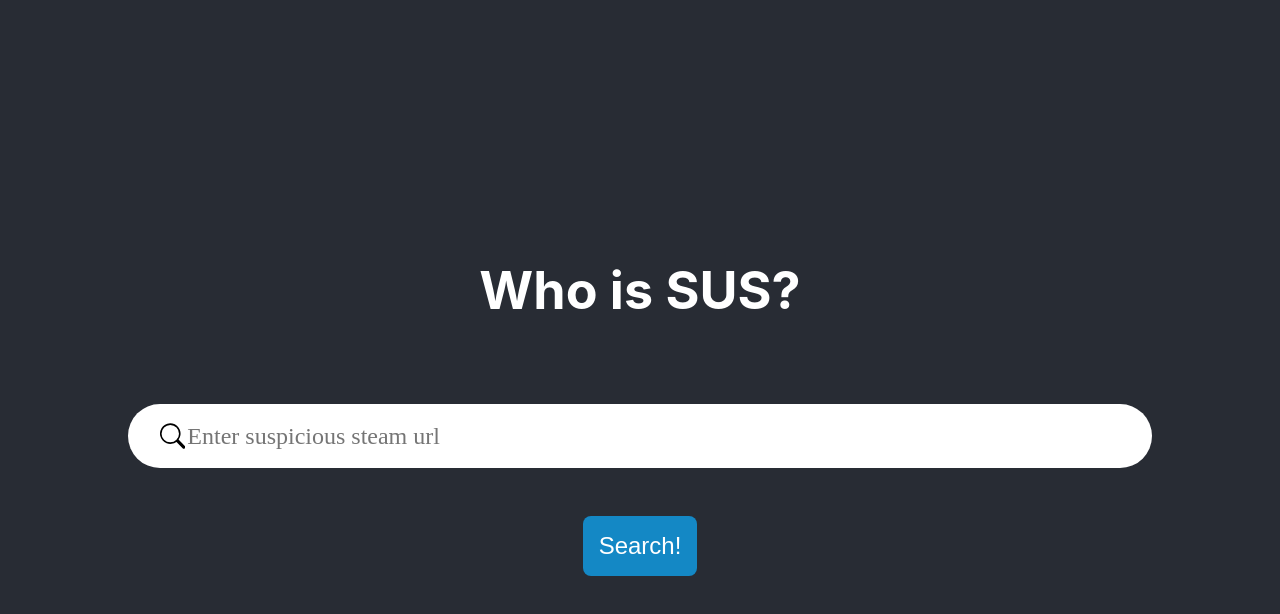
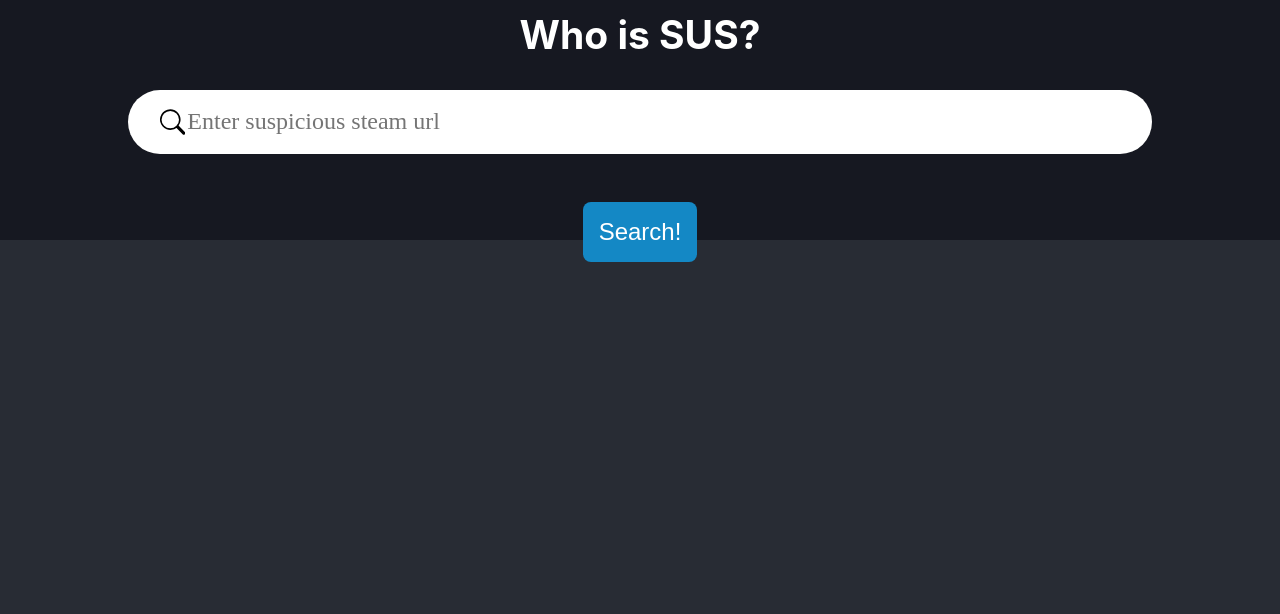
Before and after one commit to idanbachar/cs-sus-web, a React (Create React App) app: page / in a window 1280 px wide. Shown: the top 614 px of the page. Built offline with nearby package versions, Linux system fonts and the light colour scheme.

Commit message:
added support for owned games swipper and design fixes and improvements

```diff
--- a/package.json
+++ b/package.json
@@ -15,6 +15,7 @@
     "react-dom": "^18.2.0",
     "react-icons": "^4.11.0",
     "react-scripts": "5.0.1",
+    "swiper": "^10.3.0",
     "typescript": "^4.9.5",
     "web-vitals": "^2.1.4"
   },
--- a/src/App.css
+++ b/src/App.css
@@ -1,15 +1,30 @@
 .App {
   text-align: center;
-}
-
-.App-header {
-  background-color: #282c34;
-  min-height: 100vh;
   display: flex;
   flex-direction: column;
   gap: 3rem;
+  height: 100vh;
+}
+
+.SearchArea {
+  display: flex;
+  flex-direction: column;
   align-items: center;
   justify-content: center;
   font-size: calc(10px + 2vmin);
   color: white;
+  background-color: #161821;
+  height: 30vh;
 }
+
+.SearchedUserArea {
+  display: flex;
+  flex-direction: column;
+  justify-content: center;
+  align-items: center;
+  font-size: calc(10px + 2vmin);
+  color: white;
+  overflow-y: auto;
+  padding-top: 12rem;
+  max-height: 70vh;
+}
--- a/src/App.tsx
+++ b/src/App.tsx
@@ -9,7 +9,7 @@ const App = () => {
 
   return (
     <div className="App">
-      <header className="App-header">
+      <section className="SearchArea">
         <h1>Who is SUS?</h1>
         <SearchUser
           placeholder={"Enter suspicious steam url"}
@@ -17,8 +17,10 @@ const App = () => {
             setSteamUser(userData);
           }}
         />
+      </section>
+      <section className={"SearchedUserArea"}>
         {steamUser && <SteamUser {...steamUser} />}
-      </header>
+      </section>
     </div>
   );
 };
--- a/src/components/Card/Card.tsx
+++ b/src/components/Card/Card.tsx
@@ -1,7 +1,19 @@
 import styles from "./card.module.css";
 
-const Card: React.FC<{ children: React.ReactNode }> = (props) => {
-  return <div className={styles.cardContainer}>{props.children}</div>;
+const Card: React.FC<{
+  children: React.ReactNode;
+  backgroundColor?: string;
+}> = (props) => {
+  const { children } = props;
+
+  return (
+    <div
+      className={styles.cardContainer}
+      style={{ backgroundColor: props.backgroundColor }}
+    >
+      {props.children}
+    </div>
+  );
 };
 
 export default Card;
--- a/src/components/Card/card.module.css
+++ b/src/components/Card/card.module.css
@@ -2,10 +2,13 @@
   position: relative;
   background-color: #181a1d;
   min-width: 30%;
-  min-height: 20rem;
+  padding-top: 1rem;
+  padding-bottom: 1rem;
+  min-height: 10rem;
   border-radius: 1rem;
   display: flex;
   flex-direction: column;
   align-items: center;
+  box-sizing: border-box;
   justify-content: center;
 }
--- /dev/null
+++ b/src/components/SteamGames/SteamGame/SteamGame.tsx
@@ -0,0 +1,14 @@
+import { ISteamGame } from "../../../interfaces/ISteamWorks";
+
+const SteamGame: React.FC<ISteamGame> = (props) => {
+  const { img_icon_url, playtime_forever } = props;
+
+  return (
+    <div>
+      <img src={img_icon_url} />
+      <h4>{playtime_forever} hrs</h4>
+    </div>
+  );
+};
+
+export default SteamGame;
--- /dev/null
+++ b/src/components/SteamGames/SteamGames.tsx
@@ -0,0 +1,50 @@
+import { Swiper, SwiperSlide } from "swiper/react";
+import { ISteamGames } from "../../interfaces/ISteamWorks";
+import SteamGame from "./SteamGame/SteamGame";
+import styles from "./steam-games.module.css";
+import "swiper/css/bundle";
+import "swiper/swiper-bundle.css";
+import Card from "../Card/Card";
+import { Navigation, Pagination, Scrollbar, A11y } from "swiper/modules";
+import SwiperCore from "swiper";
+
+const SteamGames: React.FC<ISteamGames> = (props) => {
+  const { games } = props;
+  SwiperCore.use([Navigation]);
+  return (
+    <div className={styles.container}>
+      <Swiper
+        className="mySwiper"
+        modules={[Navigation, Scrollbar, A11y]}
+        initialSlide={0}
+        spaceBetween={10}
+        freeMode={true}
+        navigation={true}
+        enabled={true}
+        slidesPerView={4}
+        onSlideChange={() => console.log("slide change")}
+        breakpoints={{
+
+          880: {
+            slidesPerView: 2,
+            spaceBetween: 20,
+          },
+          1220: {
+            slidesPerView: 3,
+            spaceBetween: 30,
+          },
+        }}
+      >
+        {games.map((game) => (
+          <SwiperSlide>
+            <Card backgroundColor={"#161821"}>
+              <SteamGame {...game} />
+            </Card>
+          </SwiperSlide>
+        ))}
+      </Swiper>
+    </div>
+  );
+};
+
+export default SteamGames;
--- /dev/null
+++ b/src/components/SteamGames/steam-games.module.css
@@ -0,0 +1,5 @@
+.container {
+  display: flex;
+  max-width: 70rem;
+  width: 100%;
+}
--- a/src/components/SteamUser/SteamUser.tsx
+++ b/src/components/SteamUser/SteamUser.tsx
@@ -1,5 +1,6 @@
 import { IUser } from "../../interfaces/IUser";
 import Card from "../Card/Card";
+import SteamGames from "../SteamGames/SteamGames";
 import SteamUserAvatar from "./SteamUserAvatar/SteamUserAvatar";
 import styles from "./steam-user.module.css";
 
@@ -20,8 +21,6 @@ const SteamUser: React.FC<IUser> = (props) => {
     games,
     inventory,
   } = props;
-  console.log(props);
-
   return (
     <div className={styles.container}>
       <Card>
@@ -38,6 +37,9 @@ const SteamUser: React.FC<IUser> = (props) => {
           </div>
         )}
       </Card>
+      <div style={{ overflow: "auto" }}>
+        {games && <SteamGames games={games} />}
+      </div>
     </div>
   );
 };
--- a/src/components/SteamUser/steam-user.module.css
+++ b/src/components/SteamUser/steam-user.module.css
@@ -3,12 +3,11 @@
   display: flex;
   flex-direction: column;
   align-items: center;
-  /* border: 3px solid rgb(210, 210, 210); */
   border-radius: 2rem;
   width: 100%;
   max-width: 70rem;
-  min-height: 50rem;
   box-sizing: border-box;
+  gap: 3rem;
 }
 
 .country {
--- a/src/index.css
+++ b/src/index.css
@@ -5,6 +5,9 @@ body {
     sans-serif;
   -webkit-font-smoothing: antialiased;
   -moz-osx-font-smoothing: grayscale;
+  overflow: hidden;
+  background-color: #282c34;
+  height: 100vh;
 }
 
 code {
--- a/src/interfaces/ISteamWorks.ts
+++ b/src/interfaces/ISteamWorks.ts
@@ -42,6 +42,10 @@ export interface ISteamGame {
   rtime_last_played: number | Date;
   content_descriptorids: number[];
   playtime_disconnected: number;
+}
+
+export interface ISteamGames {
+  games: ISteamGame[];
 }
 
 export interface ISteamUserStatsForGame {
```
Also changed, not shown: 1 other file (tests, documents, lock files or other folders).
